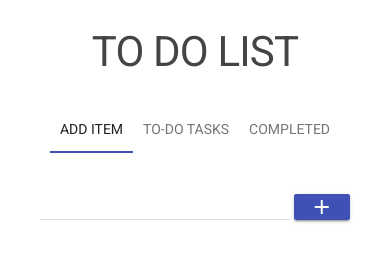
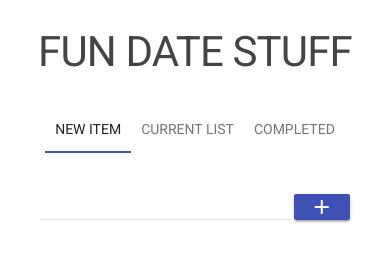
Before and after one commit to dreaoca/c2c2, a plain HTML site: page index.html in a window 390 px wide. Drawn offline with nearby package versions, Linux system fonts and the light colour scheme.

Commit message:
responsive

```diff
--- a/index.html
+++ b/index.html
@@ -12,11 +12,11 @@
 </head>
 <body>
 	<div class="container">
-		<h1>To Do List</h1>
+		<h1>Fun Date Stuff</h1>
 		<div class="mdl-tabs mdl-js-tabs mdl-js-ripple-effect">
   		<div class="mdl-tabs__tab-bar">
-      <a href="#add-item" class="mdl-tabs__tab is-active">Add Item</a>
-      <a href="#todo" class="mdl-tabs__tab">To-Do Tasks</a>
+      <a href="#add-item" class="mdl-tabs__tab is-active">New Item</a>
+      <a href="#todo" class="mdl-tabs__tab">Current list</a>
       <a href="#completed" class="mdl-tabs__tab">Completed</a>
   </div>
 
```
